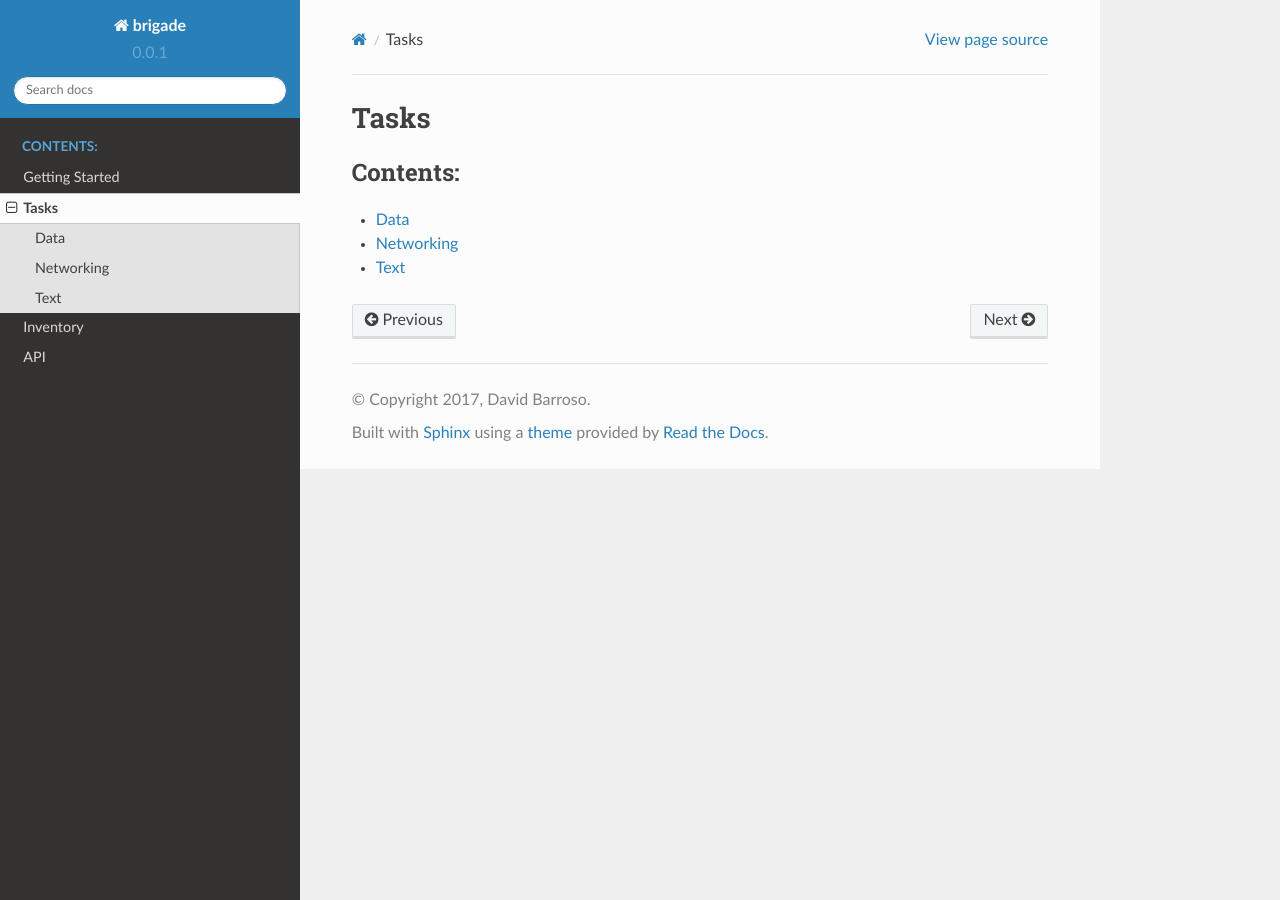
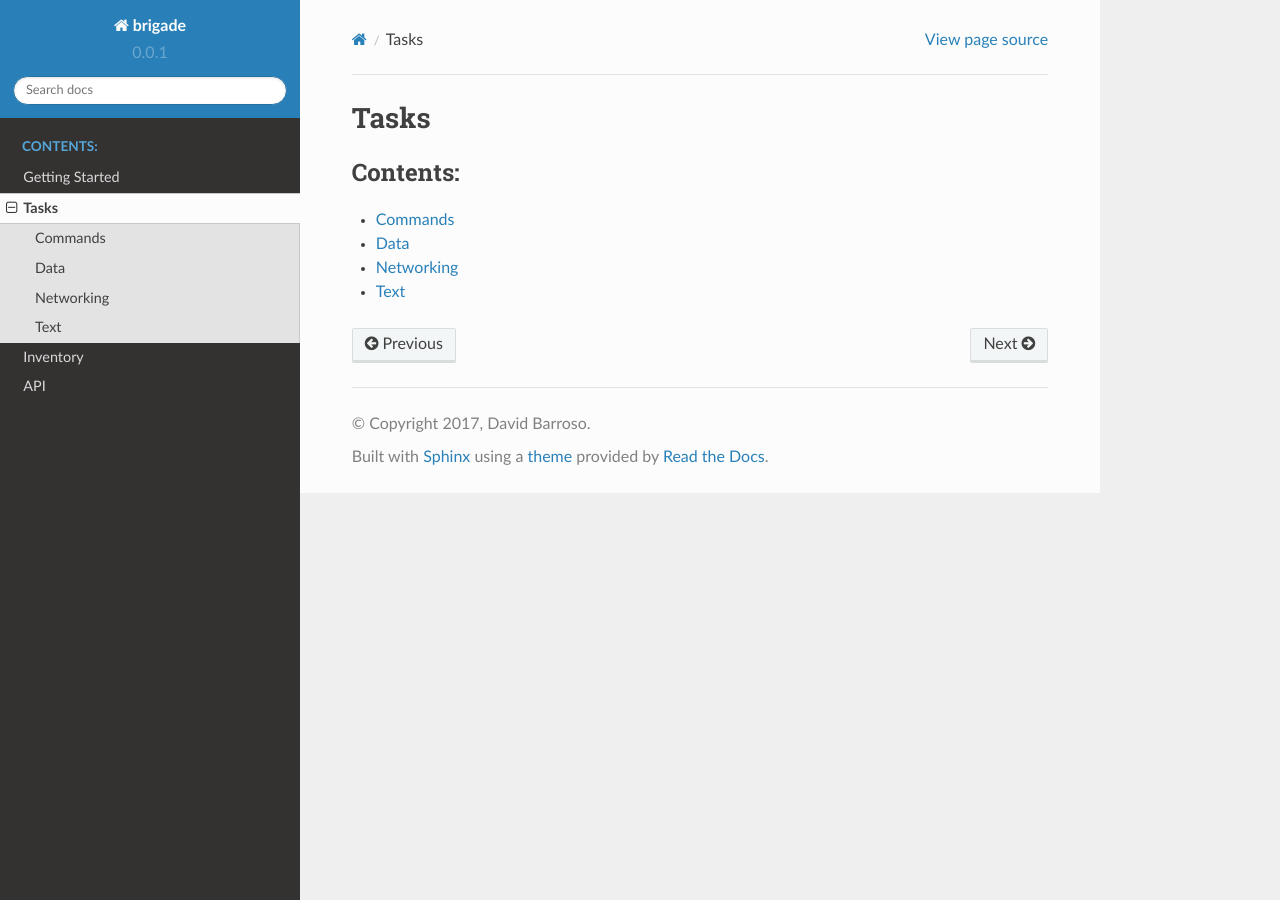
Before and after one commit to nornir-automation/nornir, a Sphinx documentation site: the page built from docs/tasks/index.rst, in a window 1280 px wide. Built offline with Sphinx 7.4.7 and the Read the Docs theme 2.0.0, drawn with Linux system fonts in a browser that asks for light colours.

Commit message:
documment command tasks

```diff
--- /dev/null
+++ b/docs/tasks/commands.rst
@@ -0,0 +1,6 @@
+Commands
+========
+
+.. automodule:: brigade.plugins.tasks.commands
+   :members:
+   :undoc-members:
--- a/docs/tasks/index.rst
+++ b/docs/tasks/index.rst
@@ -5,6 +5,7 @@ Tasks
    :maxdepth: 2
    :caption: Contents:
 
+   commands
    data
    networking
    text
```
